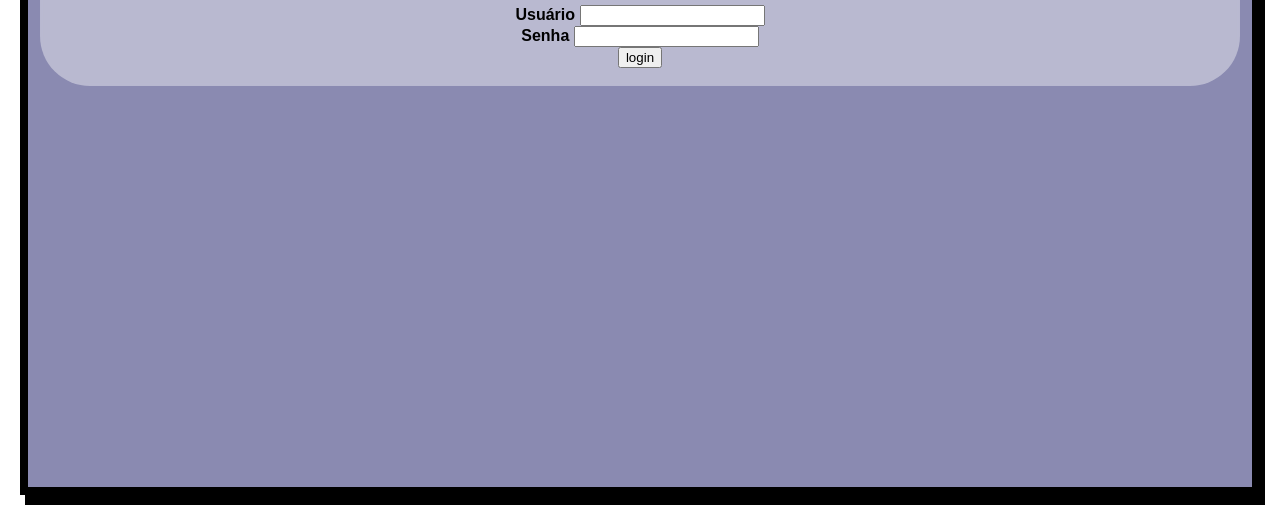
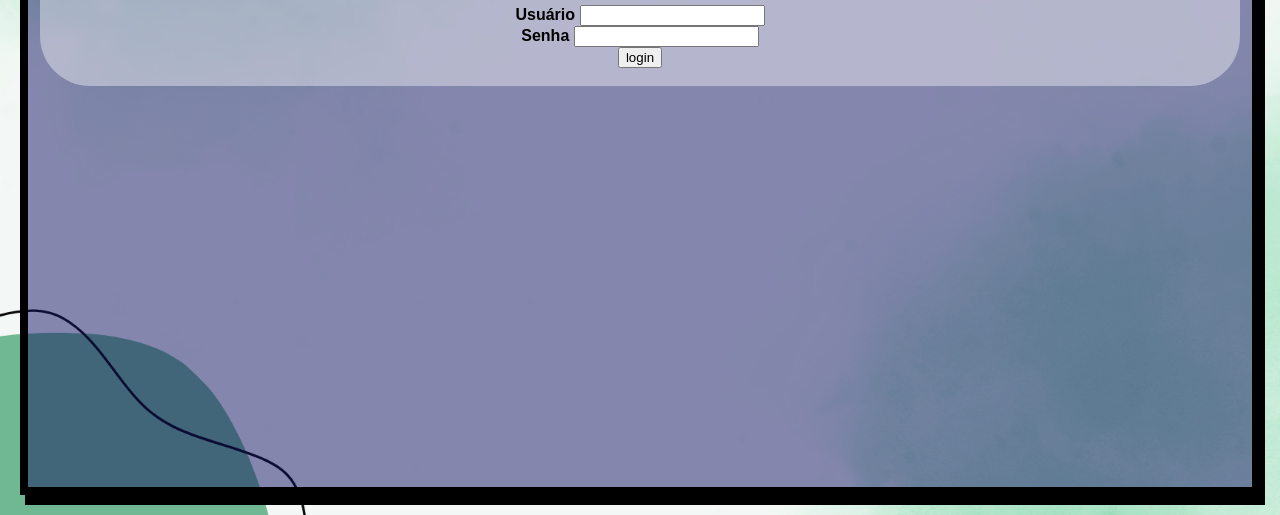
Before and after one commit to ElaineDutra/CursoINF, a plain HTML site: page TodoList/to do list.html in a window 1280 px wide. Shown: the part 285-800 px from the top of the page. Drawn offline with Linux system fonts and the light colour scheme.

Commit message:
Foto de Fundo

```diff
--- a/TodoList/Estilo.css
+++ b/TodoList/Estilo.css
@@ -1,5 +1,5 @@
 html{
-    background-image: url();
+    background-image: url(To\ do\ List.png);
     background-size: cover;
 }
 body{
@@ -110,8 +110,6 @@ a{
         border-radius: 50px;
         font-family: Arial, Helvetica, sans-serif;
 
-        #usuario{
+
 
         }
-
-}
```
Also changed, not shown: TodoList/To do List.png (added).
